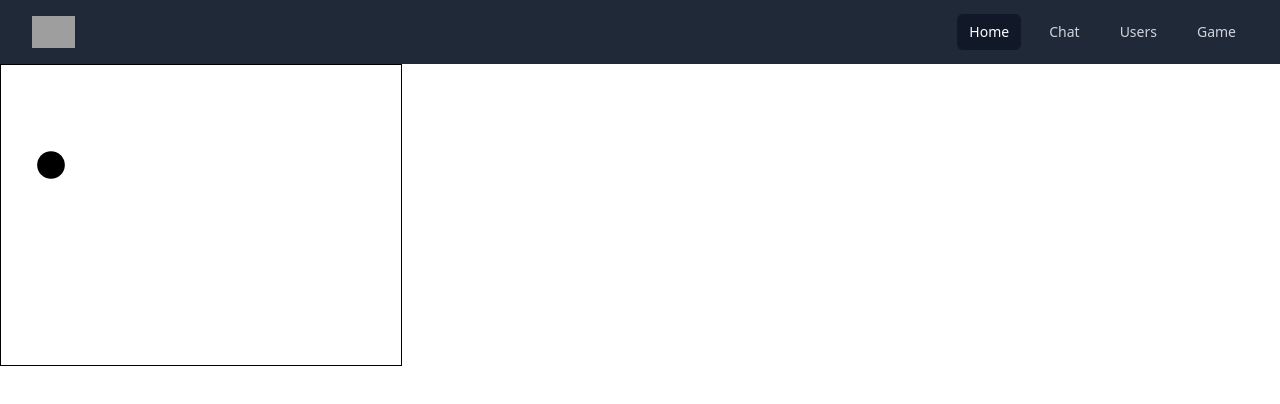
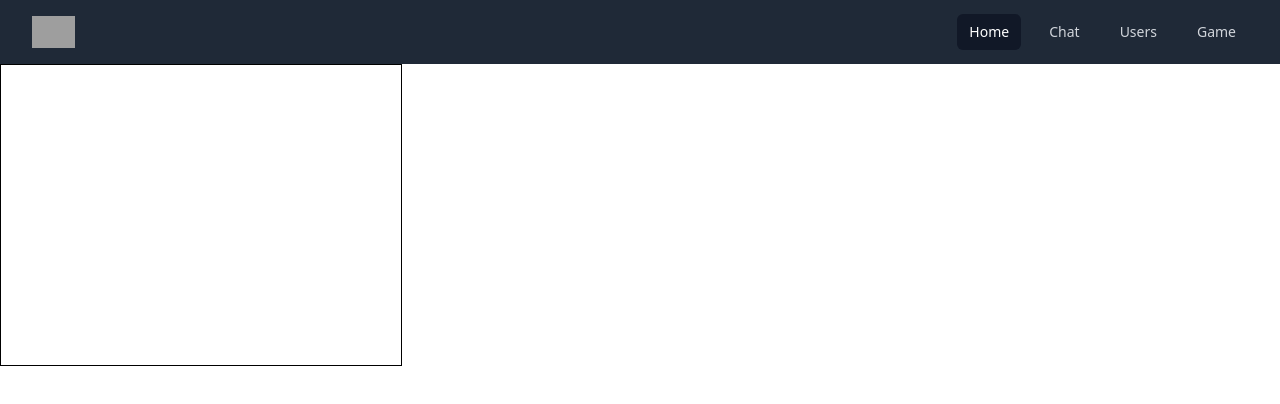
Before and after one commit to neosizzle/ft_transcendence, a React (Create React App) app in the folder frontend/: page /game in a window 1280 px wide. Shown: the top 404 px of the page. Built offline with nearby package versions, Linux system fonts and the light colour scheme; grey boxes are pictures that could not be loaded.

Commit message:
Removed unnecessary code

```diff
--- a/frontend/src/Game/index.tsx
+++ b/frontend/src/Game/index.tsx
@@ -1,5 +1,7 @@
 import React from 'react';
 import useCanvas from './useCanvas'
+import { KeyPressMonitor } from './KeyPressMonitor'
+import { Pong } from './Pong'
 
 interface GameProps {
 	width: number,
@@ -9,16 +11,11 @@ interface GameProps {
 
 
 const Game = (props: GameProps) => {
+	const keypress: KeyPressMonitor = KeyPressMonitor.get_instance();
+	const canvasRef = useCanvas();
+	// console.log(canvasRef);
+	const pong: Pong = new Pong(canvasRef.current, 2);
 
-	const draw = (ctx: CanvasRenderingContext2D, frameCount: number) => {
-		ctx.clearRect(0, 0, ctx.canvas.width, ctx.canvas.height)
-		ctx.fillStyle = '#000000'
-		ctx.beginPath()
-		ctx.arc(50, 100, 20*Math.sin(frameCount*0.05)**2, 0, 2*Math.PI)
-		ctx.fill()
-	}
-
-	const canvasRef = useCanvas(draw);
 	return <canvas ref={canvasRef} {...props}/>;
 }
 
--- a/frontend/src/Game/useCanvas.tsx
+++ b/frontend/src/Game/useCanvas.tsx
@@ -1,7 +1,6 @@
 import { useRef, useEffect } from 'react'
 
-const useCanvas
-	= (draw: (ctx: CanvasRenderingContext2D, frameCount: number) => void) => {
+const useCanvas = () => {
 	const canvasRef = useRef<HTMLCanvasElement>(null);
 
 	useEffect(() => {
@@ -13,12 +12,9 @@ const useCanvas
 		if (context == null)
 			return ;
 
-		let frameCount = 0
 		let animationFrameId: number;
 
 		const render = () => {
-			frameCount++
-			draw(context, frameCount)
 			animationFrameId = window.requestAnimationFrame(render)
 		}
 		render()
@@ -26,7 +22,7 @@ const useCanvas
 		return () => {
 			window.cancelAnimationFrame(animationFrameId)
 		}
-	}, [draw]);
+	}, []);
 
 	return canvasRef;
 }
```
